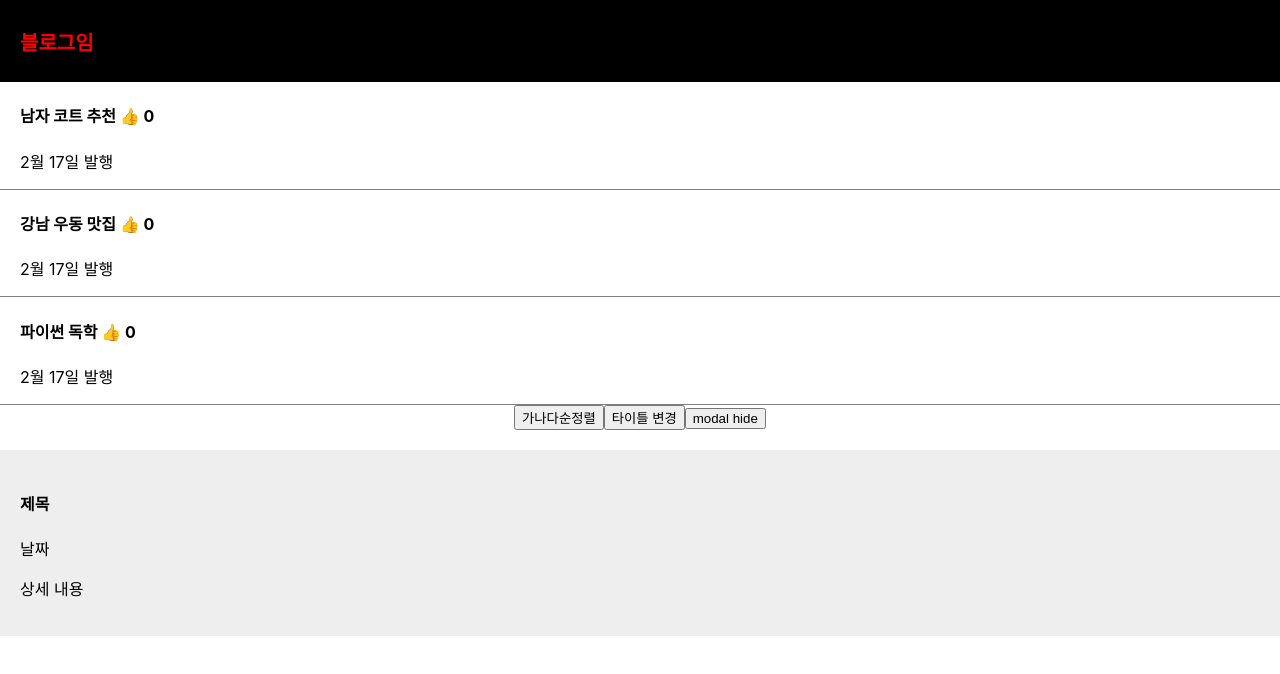
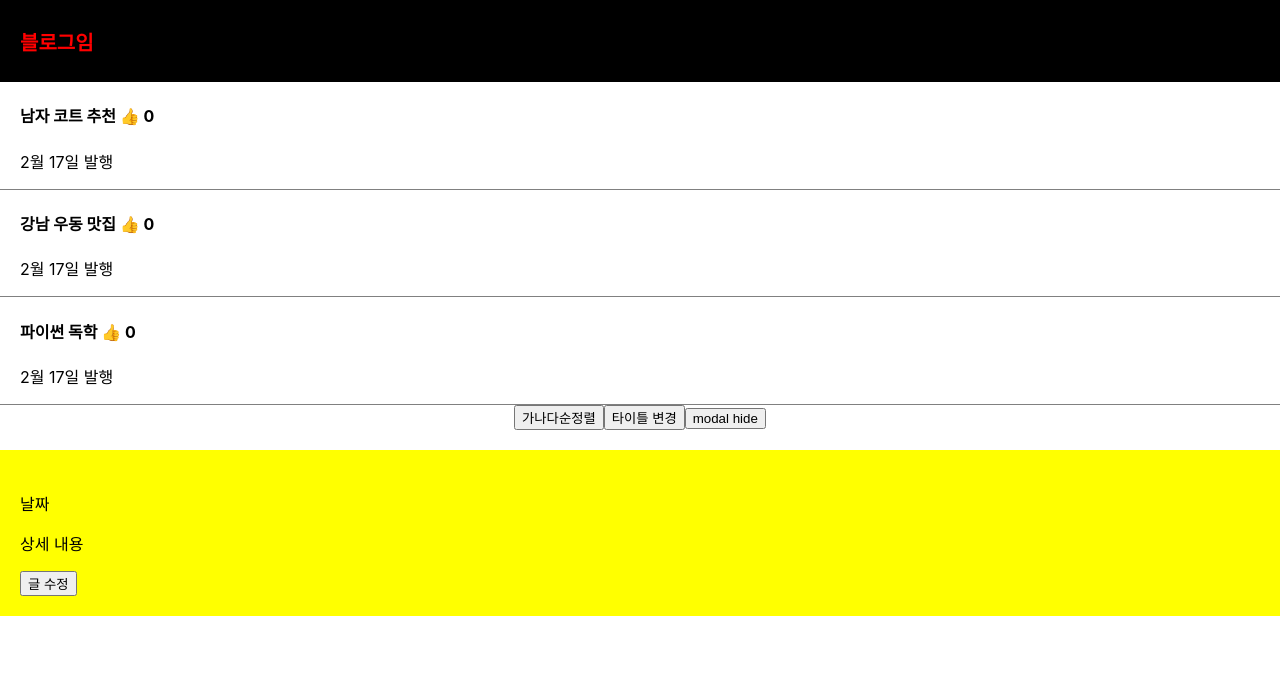
Before and after one commit to Origogi/react-blog, a React (Create React App) app: page / in a window 1280 px wide. Both pictures are taken after a click on the button "modal show". Shown: the top 674 px of the page. Built offline with nearby package versions, Linux system fonts and the light colour scheme.

Commit message:
리스트의 타이틀을 누를 경우 모달창이 보이도록 수정

```diff
--- a/src/App.js
+++ b/src/App.js
@@ -1,46 +1,39 @@
-import { useState } from "react";
-import "./App.css";
+import { useState } from 'react';
+import './App.css';
 
 function App() {
   let [titles, setTitles] = useState([
-    "남자 코트 추천",
-    "강남 우동 맛집",
-    "파이썬 독학",
+    '남자 코트 추천',
+    '강남 우동 맛집',
+    '파이썬 독학',
   ]);
 
+  let [modal, setModal] = useState(false);
+  let [modalTitle, setModalTitle] = useState('');
 
-  let [modal, setModal] = useState(false);
+  function changeFirstTitle() {
+    let result = [...titles];
+    result[0] = '여자 코트 추천';
+    setTitles(result);
+  }
+
   return (
     <div className="App">
       <div className="black-nav">
-        <h4 style={{ color: "red", fontSize: "20px" }}>블로그임</h4>
+        <h4 style={{ color: 'red', fontSize: '20px' }}>블로그임</h4>
       </div>
 
-      {/* <div className="list">
-        <h4>
-          {titles[0]}{" "}
-          <span
-            onClick={() => {
-              setLike(like + 1);
+      {titles.map((title, i) => {
+        return (
+          <ListItem
+            title={title}
+            onTitleClick={() => {
+              setModal(true);
+              setModalTitle(title);
             }}
-          >
-            👍
-          </span>{" "}
-          {like}
-        </h4>
-        <p>2월 17일 발행</p>
-      </div>
-      <div className="list">
-        <h4>{titles[1]}</h4>
-        <p>2월 17일 발행</p>
-      </div>
-      <div className="list">
-        <h4>{titles[2]}</h4>
-        <p>2월 17일 발행</p>
-      </div> */}
-
-      {titles.map((title, i) => {
-        return <ListItem title={title} key={i}/>;
+            key={i}
+          />
+        );
       })}
 
       <button
@@ -52,23 +45,21 @@ function App() {
       >
         가나다순정렬
       </button>
-      <button
-        onClick={() => {
-          let result = [...titles];
-          result[0] = "여자 코트 추천";
-          setTitles(result);
-        }}
-      >
-        타이틀 변경
-      </button>
+      <button onClick={changeFirstTitle}>타이틀 변경</button>
       <button
         onClick={() => {
           setModal(!modal);
         }}
       >
-        {modal ? "modal hide" : "modal show"}
+        {modal ? 'modal hide' : 'modal show'}
       </button>
-      {modal ? <Modal /> : null}
+      {modal ? (
+        <Modal
+          color={'yellow'}
+          title={modalTitle}
+          callBack={changeFirstTitle}
+        />
+      ) : null}
     </div>
   );
 }
@@ -78,15 +69,15 @@ function ListItem(props) {
 
   return (
     <div className="list">
-      <h4>
-        {props.title}{" "}
+      <h4 onClick={props.onTitleClick}>
+        {props.title}{' '}
         <span
           onClick={() => {
             setLike(like + 1);
           }}
         >
           👍
-        </span>{" "}
+        </span>{' '}
         {like}
       </h4>
       <p>2월 17일 발행</p>
@@ -94,12 +85,13 @@ function ListItem(props) {
   );
 }
 
-function Modal() {
+function Modal(props) {
   return (
-    <div className="modal">
-      <h4>제목</h4>
+    <div className="modal" style={{ background: props.color }}>
+      <h4>{props.title}</h4>
       <p>날짜</p>
       <p>상세 내용</p>
+      <button onClick={props.callBack}>글 수정</button>
     </div>
   );
 }
```
